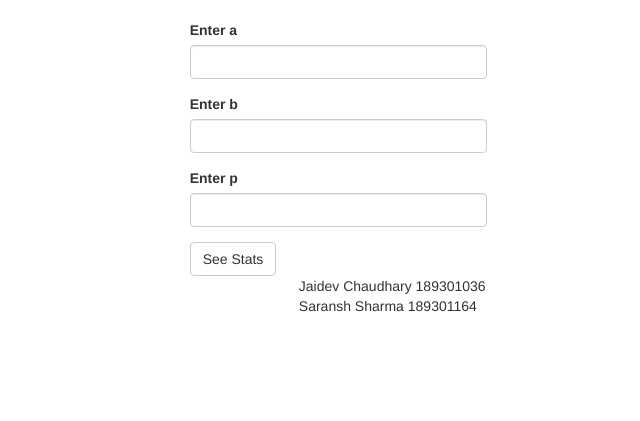
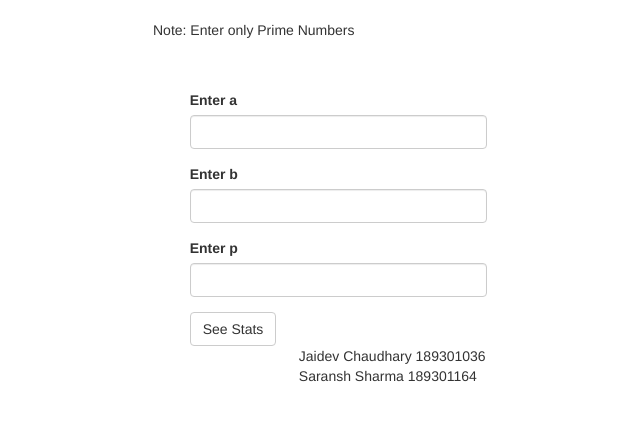
Before and after one commit to Jaidev810/ECC-Cipher, a Flask app: page /curve in a window 1280 px wide. Shown: the part 52-473 px from the top of the page, without its empty margins (247-887 px from the left). Run offline with Flask 2, Linux system fonts and the light colour scheme; some libraries are stand-ins or nearby versions.

Commit message:
fix:input page css

```diff
--- a/webView/Firebase/firebase.py
+++ b/webView/Firebase/firebase.py
@@ -1,6 +1,8 @@
 import pyrebase
 import os
+from dotenv import load_dotenv
 
+load_dotenv()
 
 
 class FirebaseDB():
--- a/webView/curve/forms.py
+++ b/webView/curve/forms.py
@@ -7,4 +7,5 @@ class CurveInput(FlaskForm):
 	a = IntegerField("Enter a", validators=[DataRequired()])
 	b = IntegerField("Enter b", validators=[DataRequired()])
 	p = IntegerField("Enter p", validators=[DataRequired()])
+
 	submit = SubmitField("See Stats")
--- a/webView/curve/templates/curveinp.html
+++ b/webView/curve/templates/curveinp.html
@@ -32,8 +32,14 @@ get_flashed_messages()%}
 {% endfor %}
 
 <div class="row mt-2">
-  <div class="col-sm-4"></div>
-  <div class="col-sm-3 m-4">{{wtf.quick_form(form)}}</div>
+  <div class="col-sm-4">
+    <p style="margin-left: 400px; width: 100%">
+      Note: Enter only Prime Numbers
+    </p>
+  </div>
+  <div class="col-sm-3 m-4" style="margin-top: 70px">
+    {{wtf.quick_form(form)}}
+  </div>
 </div>
 
 <div class="row bg-dark text-light p-2 fixed-bottom">
--- a/webView/curve/views.py
+++ b/webView/curve/views.py
@@ -90,6 +90,7 @@ def made():
 @curves.route("/curve", methods=["GET","POST"])
 def take_input():
 	form = CurveInput()
+	print(form.p.data)
 	if form.validate_on_submit():
 		if form.p.data > 150 or not prime(form.p.data):
 			flash("Invalid Input")
```
Also changed, not shown: webView/curve/static/im2&3&5.png (added), webView/mainapp/data.db.
